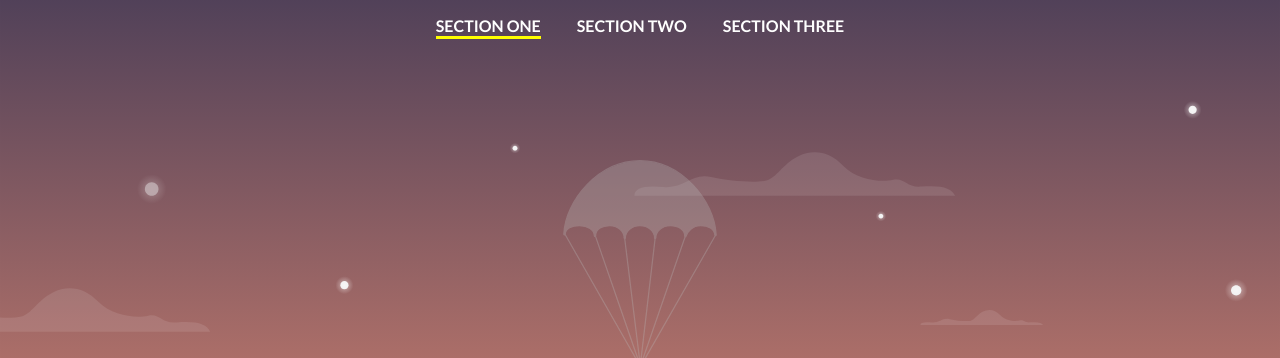
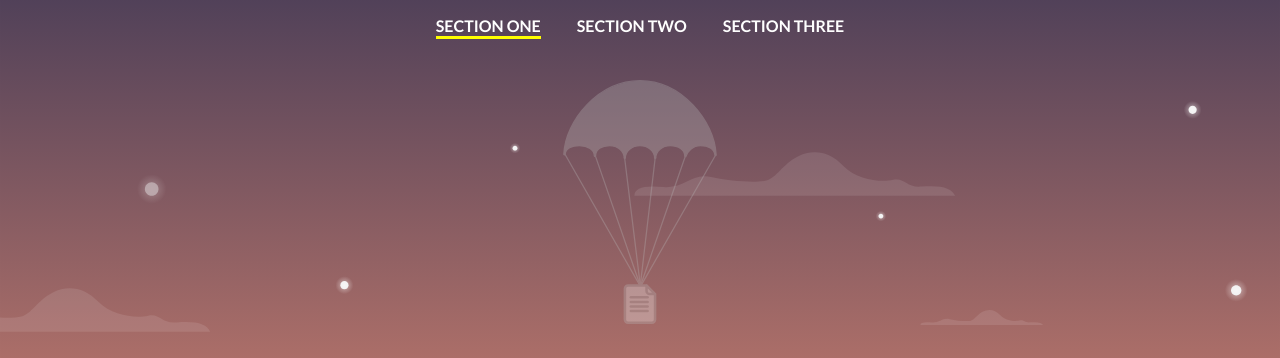
Before and after one commit to Udacity-Front-End-Developer/Landing-Page, a plain HTML site: page index.html in a window 1280 px wide. Shown: the top 358 px of the page. Drawn offline with Linux system fonts and the light colour scheme.

Commit message:
hero_image_translation

```diff
--- a/css/styles.css
+++ b/css/styles.css
@@ -8,6 +8,7 @@
 	display: flex;
 	justify-content: center;
 	align-items: center;
+	z-index: 2;
 }
 
 .at-the-top {
@@ -24,7 +25,7 @@
 
 .header--hidden {
 	background-color: red;
-	top: -10%;
+	top: -30%;
 	transition: all ease-out 0.5s;
 }
 
@@ -93,7 +94,7 @@
 
 .hero__image {
 	width: 12%;
-	top: 20%;
+	top: 10%;
 	position: absolute;
 	opacity: 0.3;
 }
--- a/js/app.js
+++ b/js/app.js
@@ -47,7 +47,6 @@
 // Scroll to section on link click
 
 // Set sections as active
-
 const sectionList = document.querySelectorAll('.content__section');
 
 window.addEventListener('scroll', (e) => {
@@ -74,6 +73,13 @@ window.addEventListener('scroll', (e) => {
 	} else {
 		header.classList.add('at-the-top');
 	}
+});
+
+// Moving the hero image when scrolling in the hero section :D.
+const heroImage = document.querySelector('.hero__image');
+window.addEventListener('scroll', () => {
+	if (window.scrollY < (window.innerHeight * 40) / 100)
+		heroImage.style.transform = `translateY(${window.scrollY}px)`;
 });
 
 // Toggling the active class for the nav items.
```
